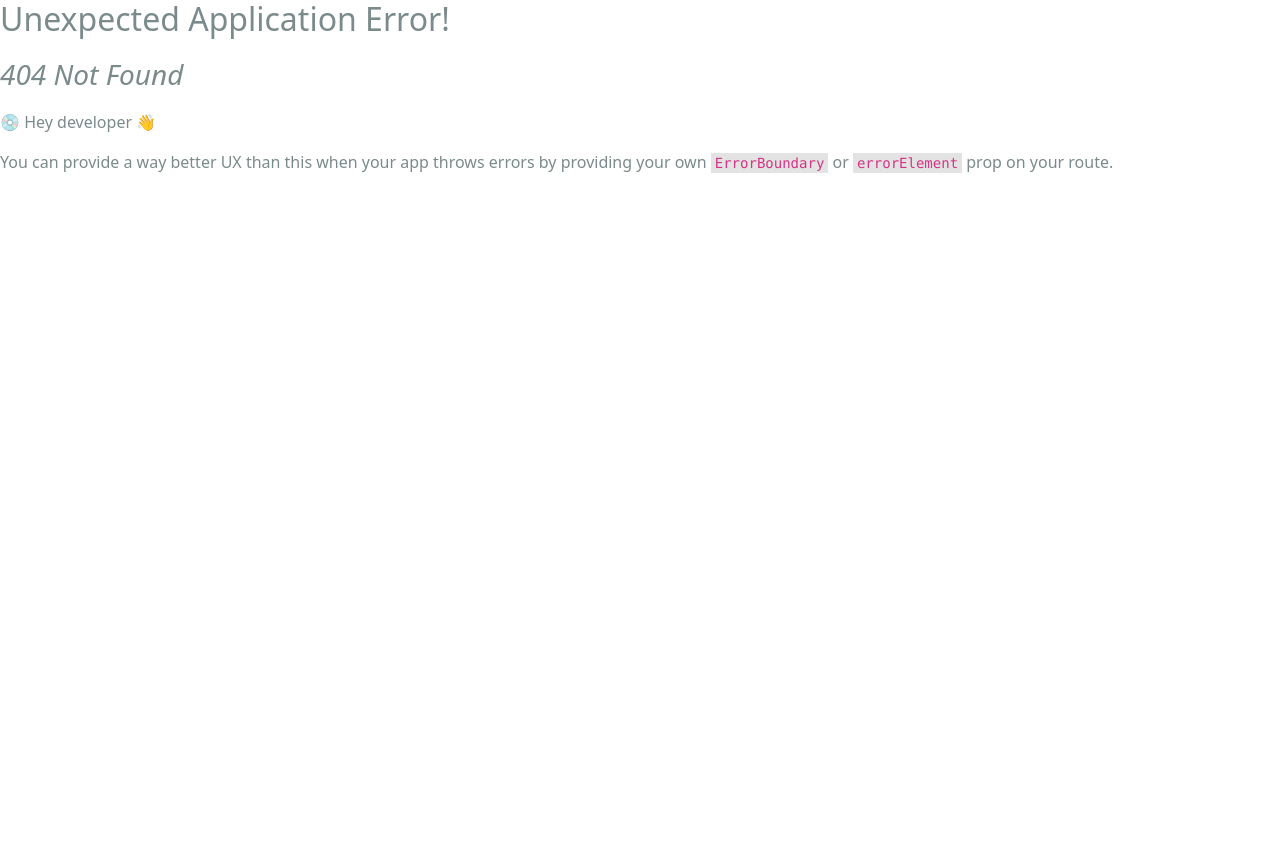
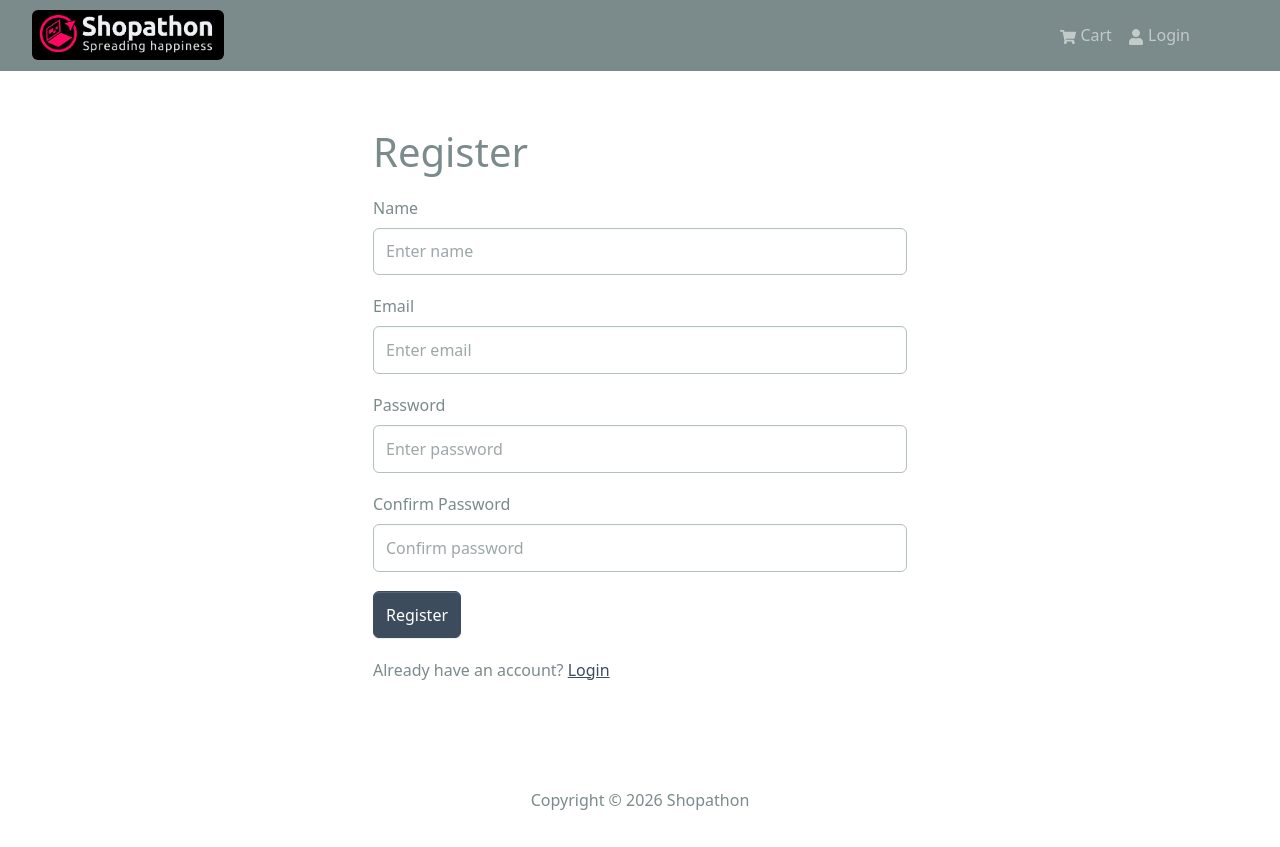
Before and after one commit to ashwinrgpl/shopathon, a React (Create React App) app in the folder frontend/: page /register in a window 1280 px wide. Before the commit this address had no page. Before the commit the page ends 800 px from the top, so only its background shows below. Built offline with nearby package versions, Linux system fonts and the light colour scheme.

Commit message:
Add logout, login and register user functionality in the frontend.

```diff
--- a/frontend/package.json
+++ b/frontend/package.json
@@ -19,6 +19,7 @@
     "react-router-bootstrap": "^0.26.3",
     "react-router-dom": "^7.12.0",
     "react-scripts": "5.0.1",
+    "react-toastify": "^11.0.5",
     "web-vitals": "^2.1.4"
   },
   "scripts": {
--- a/frontend/src/App.js
+++ b/frontend/src/App.js
@@ -1,5 +1,7 @@
 import React from 'react';
 import { Container } from 'react-bootstrap';
+import { ToastContainer } from 'react-toastify';
+import 'react-toastify/dist/ReactToastify.css';
 import Header from './components/Header';
 import Footer from './components/Footer';
 import { Outlet } from 'react-router-dom';
@@ -14,6 +16,7 @@
         </Container>
       </main>
       <Footer />
+      <ToastContainer />
     </>
   )
 }
--- /dev/null
+++ b/frontend/src/components/FormContainer.jsx
@@ -0,0 +1,16 @@
+import React from 'react';
+import { Container, Row, Col } from 'react-bootstrap';
+
+const FormContainer = ({ children }) => {
+    return (
+        <Container>
+            <Row className="justify-content-md-center mt-5">
+                <Col xs={12} md={6}>
+                    {children}
+                </Col>
+            </Row>
+        </Container>
+    )
+}
+
+export default FormContainer;
--- a/frontend/src/components/Header.jsx
+++ b/frontend/src/components/Header.jsx
@@ -1,12 +1,31 @@
 import React from 'react';
-import { Navbar, Container, Nav, Badge } from 'react-bootstrap';
+import { Navbar, Container, Nav, Badge, NavDropdown } from 'react-bootstrap';
 import { FaShoppingCart, FaUser } from 'react-icons/fa';
 import { LinkContainer } from 'react-router-bootstrap';
-import { useSelector } from 'react-redux';
+import { useSelector, useDispatch } from 'react-redux';
+import { useLogoutMutation } from '../redux/slices/usersApiSlice';
+import { useNavigate } from 'react-router-dom';
 import logo from '../assets/logo.png';
+import { logoutUser } from '../redux/slices/authSlice';
+import { toast } from 'react-toastify';
 
 const Header = () => {
     const { cartItems } = useSelector((state) => state.cart);
+    const { userInfo } = useSelector((state) => state.auth);
+    const navigate = useNavigate();
+    const dispatch = useDispatch();
+    const [logout] = useLogoutMutation();
+
+    const logoutHandler = async () => {
+        try {
+            await logout().unwrap();
+            dispatch(logoutUser());
+            navigate('/login');
+        } catch (err) {
+            toast.error(err?.data?.message || err.error);
+        }
+    };
+
   return (
     <header>
         <Navbar bg="dark" variant="dark" expand="lg" collapseOnSelect>
@@ -30,6 +49,21 @@
                         </Nav.Link>
                         </LinkContainer>
                     </Nav>
+                    {userInfo ? (
+                        <Nav>
+                            <NavDropdown
+                                title={userInfo.name}
+                                id="username"
+                            >
+                                <LinkContainer to="/profile">
+                                    <NavDropdown.Item>Profile</NavDropdown.Item>
+                                </LinkContainer>
+                                <NavDropdown.Item onClick={logoutHandler}>
+                                    Logout
+                                </NavDropdown.Item>
+                            </NavDropdown>
+                        </Nav>
+                    ) : (
                         <Nav>
                             <LinkContainer to="/login">
                                 <Nav.Link>
@@ -37,6 +71,7 @@
                                 </Nav.Link>
                             </LinkContainer>
                         </Nav>
+                    )}
                 </Navbar.Collapse>
             </Container>
         </Navbar>
--- a/frontend/src/index.js
+++ b/frontend/src/index.js
@@ -15,6 +15,8 @@
 import reportWebVitals from "./reportWebVitals";
 import { Provider } from "react-redux";
 import store from "./redux/store";
+import LoginScreen from "./screens/LoginScreen";
+import RegisterScreen from "./screens/RegisterScreen";
 
 const router = createBrowserRouter(
   createRoutesFromElements(
@@ -22,6 +24,8 @@
       <Route index={true} path="/" element={<HomeScreen />} />
       <Route path="/product/:id" element={<ProductScreen />} />
       <Route path="/cart" element={<CartScreen />} />
+      <Route path="/login" element={<LoginScreen />} />
+      <Route path="/register" element={<RegisterScreen />} />
     </Route>
   )
 );
--- /dev/null
+++ b/frontend/src/redux/slices/authSlice.js
@@ -0,0 +1,24 @@
+import { createSlice } from '@reduxjs/toolkit';
+
+const initialState = {
+    userInfo: localStorage.getItem('userInfo') ? JSON.parse(localStorage.getItem('userInfo')) : null,
+};
+
+const authSlice = createSlice({
+    name: 'auth',
+    initialState,
+    reducers: {
+        setCredentials: (state, action) => {
+            state.userInfo = action.payload;
+            localStorage.setItem('userInfo', JSON.stringify(action.payload));
+        },
+        logoutUser: (state) => {
+            state.userInfo = null;
+            localStorage.removeItem('userInfo');
+        },
+    },
+});
+
+export const { setCredentials, logoutUser } = authSlice.actions;
+
+export default authSlice.reducer;
--- /dev/null
+++ b/frontend/src/redux/slices/usersApiSlice.js
@@ -0,0 +1,29 @@
+import { USERS_URL } from '../../constants';
+import apiSlice from './apiSlice';
+
+const usersApiSlice = apiSlice.injectEndpoints({
+    endpoints: (builder) => ({
+        login: builder.mutation({
+            query: (data) => ({
+                url: `${USERS_URL}/login`,
+                method: 'POST',
+                body: data,
+            }),
+        }),
+        register: builder.mutation({
+            query: (data) => ({
+                url: `${USERS_URL}`,
+                method: 'POST',
+                body: data,
+            }),
+        }),
+        logout: builder.mutation({
+            query: () => ({
+                url: `${USERS_URL}/logout`,
+                method: 'POST',
+            }),
+        }),
+    }),
+});
+
+export const { useLoginMutation, useRegisterMutation, useLogoutMutation } = usersApiSlice;
--- a/frontend/src/redux/store.js
+++ b/frontend/src/redux/store.js
@@ -1,11 +1,13 @@
 import { configureStore } from '@reduxjs/toolkit';
 import apiSlice from './slices/apiSlice';
 import cartSlice from './slices/cartSlice';
+import authSlice from './slices/authSlice';
 
 const store = configureStore({
     reducer: {
         [apiSlice.reducerPath]: apiSlice.reducer,
         cart: cartSlice,
+        auth: authSlice,
     },
     middleware: (getDefaultMiddleware) => getDefaultMiddleware().concat(apiSlice.middleware),
     devTools: true,
--- /dev/null
+++ b/frontend/src/screens/LoginScreen.jsx
@@ -0,0 +1,63 @@
+import React, { useState, useEffect } from 'react';
+import { Link, useLocation, useNavigate } from 'react-router-dom';
+import { useDispatch, useSelector } from 'react-redux';
+import { Form, Button, Row, Col } from 'react-bootstrap';
+import FormContainer from '../components/FormContainer';
+import Loader from '../components/Loader';
+import { useLoginMutation } from '../redux/slices/usersApiSlice';
+import { setCredentials } from '../redux/slices/authSlice';
+import { toast } from 'react-toastify';
+
+const LoginScreen = () => {
+    const [email, setEmail] = useState('');
+    const [password, setPassword] = useState('');
+    const [login, { isLoading }] = useLoginMutation();
+    const { userInfo } = useSelector((state) => state.auth);
+    const dispatch = useDispatch();
+    const navigate = useNavigate();
+    const { search } = useLocation();
+    const sp = new URLSearchParams(search);
+    const redirect = sp.get('redirect') || '/';
+
+    useEffect(() => {
+        if (userInfo) {
+            navigate(redirect);
+        }
+    }, [navigate, redirect, userInfo]);
+
+    const submitHandler = async (e) => {
+        e.preventDefault();
+        try {
+            const res = await login({ email, password }).unwrap();
+            dispatch(setCredentials({ ...res }));
+            navigate(redirect);
+        } catch (err) {
+            toast.error(err?.data?.message || err.error);
+        }
+    }
+
+    return (
+        <FormContainer>
+            <h1>Sign In</h1>
+            <Form onSubmit={submitHandler}>
+                <Form.Group controlId='email' className='my-3'>
+                    <Form.Label>Email Address</Form.Label>
+                    <Form.Control type='email' placeholder='Enter email' value={email} onChange={(e) => setEmail(e.target.value)}></Form.Control>
+                </Form.Group>
+                <Form.Group controlId='password' className='my-3'>
+                    <Form.Label>Password</Form.Label>
+                    <Form.Control type='password' placeholder='Enter password' value={password} onChange={(e) => setPassword(e.target.value)}></Form.Control>
+                </Form.Group>
+                <Button type='submit' variant='primary' disabled={isLoading}>Sign In</Button>
+                {isLoading && <Loader />}
+                <Row className='py-3'>
+                    <Col>
+                        New User? <Link to={redirect ? `/register?redirect=${redirect}` : '/register'}>Register</Link>
+                    </Col>
+                </Row>
+            </Form>
+        </FormContainer>
+    )
+}
+
+export default LoginScreen;
--- /dev/null
+++ b/frontend/src/screens/RegisterScreen.jsx
@@ -0,0 +1,79 @@
+import React, { useState, useEffect } from 'react';
+import { Link, useLocation, useNavigate } from 'react-router-dom';
+import { useDispatch, useSelector } from 'react-redux';
+import { Form, Button, Row, Col } from 'react-bootstrap';
+import FormContainer from '../components/FormContainer';
+import Loader from '../components/Loader';
+import { useRegisterMutation } from '../redux/slices/usersApiSlice';
+import { setCredentials } from '../redux/slices/authSlice';
+import { toast } from 'react-toastify';
+
+const RegisterScreen = () => {
+    const [name, setName] = useState('');
+    const [email, setEmail] = useState('');
+    const [password, setPassword] = useState('');
+    const [confirmPassword, setConfirmPassword] = useState('');
+    const [register, { isLoading, error }] = useRegisterMutation();
+    const { userInfo, error: authError } = useSelector((state) => state.auth);
+    const dispatch = useDispatch();
+    const navigate = useNavigate();
+    const { search } = useLocation();
+    const sp = new URLSearchParams(search);
+    const redirect = sp.get('redirect') || '/';
+
+    useEffect(() => {
+        if (userInfo) {
+            navigate(redirect);
+        }
+    }, [navigate, redirect, userInfo]);
+
+    const submitHandler = async (e) => {
+        e.preventDefault();
+        if (password !== confirmPassword) {
+            toast.error('Passwords do not match');
+            return;
+        }
+        try {
+            const res = await register({ name, email, password }).unwrap();
+            dispatch(setCredentials({ ...res }));
+            navigate(redirect);
+        } catch (err) {
+            toast.error(err?.data?.message || err.error);
+        }
+    }
+
+    return (
+        <FormContainer>
+            <h1>Register</h1>
+            <Form onSubmit={submitHandler}>
+                <Form.Group controlId='name' className='my-3'>
+                    <Form.Label>Name</Form.Label>
+                    <Form.Control type='text' placeholder='Enter name' value={name} onChange={(e) => setName(e.target.value)}></Form.Control>
+                </Form.Group>
+                <Form.Group controlId='email' className='my-3'>
+                    <Form.Label>Email</Form.Label>
+                    <Form.Control type='email' placeholder='Enter email' value={email} onChange={(e) => setEmail(e.target.value)}></Form.Control>
+                </Form.Group>
+                <Form.Group controlId='password' className='my-3'>
+                    <Form.Label>Password</Form.Label>
+                    <Form.Control type='password' placeholder='Enter password' value={password} onChange={(e) => setPassword(e.target.value)}></Form.Control>
+                </Form.Group>
+                <Form.Group controlId='confirmPassword' className='my-3'>
+                    <Form.Label>Confirm Password</Form.Label>
+                    <Form.Control type='password' placeholder='Confirm password' value={confirmPassword} onChange={(e) => setConfirmPassword(e.target.value)}></Form.Control>
+                </Form.Group>
+                <Button type='submit' variant='primary' disabled={isLoading}>Register</Button>
+                {isLoading && <Loader />}
+                <Row className='py-3'>
+                    <Col>
+                        Already have an account? <Link to={redirect ? `/login?redirect=${redirect}` : '/login'}>Login</Link>
+                    </Col>
+                </Row>
+            </Form>
+            {error && <div className='alert alert-danger'>{error.data.message}</div>}
+            {authError && <div className='alert alert-danger'>{authError.data.message}</div>}
+        </FormContainer>
+    )
+}
+
+export default RegisterScreen;
```
Also changed, not shown: 1 other file (tests, documents, lock files or other folders). Lines whose indentation alone changed are shown as unchanged.
